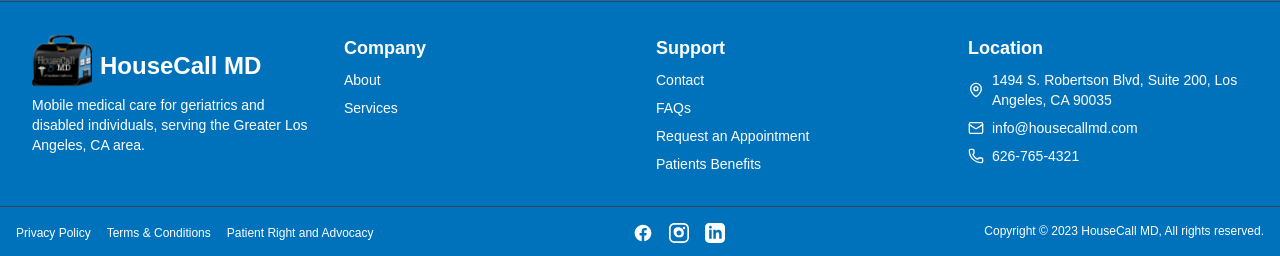
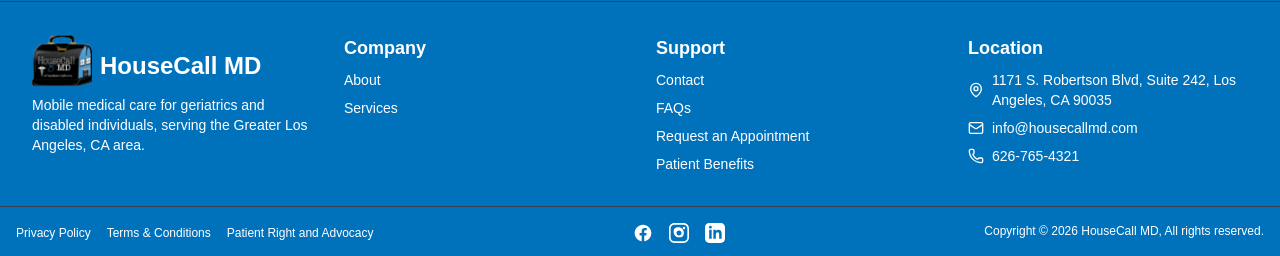
Before and after one commit to Octathorn/housecallmd, a Next.js app: page /privacy-policy in a window 1280 px wide. Shown: the part 3811-4067 px from the top of the page. Built offline with nearby package versions, Linux system fonts and the light colour scheme.

Commit message:
Fix footer: correct address, working links, 2026 copyright

```diff
--- a/src/app/components/Footer.jsx
+++ b/src/app/components/Footer.jsx
@@ -50,8 +50,8 @@
           <div className="lg:mt-0">
             <h4 className="text-base sm:text-lg font-semibold mb-3 sm:mb-2">Company</h4>
             <ul className="text-sm space-y-2">
-              <li><a href="#" className="hover:underline">About</a></li>
-              <li><a href="#" className="hover:underline">Services</a></li>
+              <li><a href="/about" className="hover:underline">About</a></li>
+              <li><a href="/#services" className="hover:underline">Services</a></li>
             </ul>
           </div>
 
@@ -59,10 +59,10 @@
           <div className="lg:mt-0">
             <h4 className="text-base sm:text-lg font-semibold mb-3 sm:mb-2">Support</h4>
             <ul className="text-sm space-y-2">
-              <li><a href="#" className="hover:underline">Contact</a></li>
-              <li><a href="#" className="hover:underline">FAQs</a></li>
-              <li><a href="#" className="hover:underline">Request an Appointment</a></li>
-              <li><a href="#" className="hover:underline">Patients Benefits</a></li>
+              <li><a href="/contact" className="hover:underline">Contact</a></li>
+              <li><a href="/faqs" className="hover:underline">FAQs</a></li>
+              <li><a href="/contact" className="hover:underline">Request an Appointment</a></li>
+              <li><a href="/patient-benefits" className="hover:underline">Patient Benefits</a></li>
             </ul>
           </div>
 
@@ -72,7 +72,7 @@
             <div className="text-sm space-y-2">
               <div className="flex items-center justify-center lg:justify-start">
                 <MapPin size={16} className="mr-2 flex-shrink-0" />
-                <span className="break-words">1494 S. Robertson Blvd, Suite 200, Los Angeles, CA 90035</span>
+                <span className="break-words">1171 S. Robertson Blvd, Suite 242, Los Angeles, CA 90035</span>
               </div>
               <div className="flex items-center justify-center lg:justify-start">
                 <Mail size={16} className="mr-2 flex-shrink-0" />
@@ -120,7 +120,7 @@
 
           {/* Copyright and developer info */}
           <div className="text-center lg:text-right">
-            <p className="mb-1">Copyright © 2023 HouseCall MD, All rights reserved.</p>
+            <p className="mb-1">Copyright © 2026 HouseCall MD, All rights reserved.</p>
           </div>
         </div>
       </div>
```
